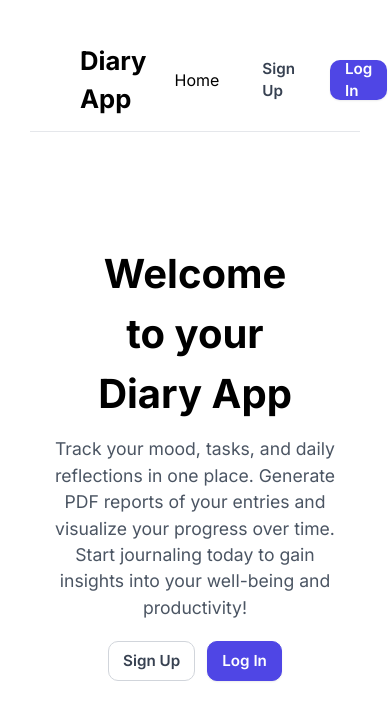
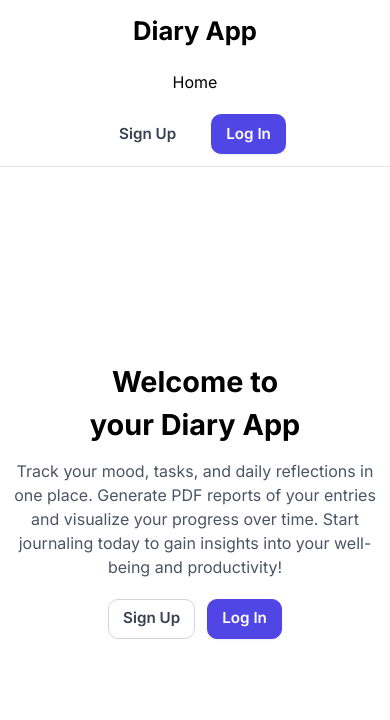
Before and after one commit to Tomek889/diary-app, a React (Vite) app in the folder client/: page / in a window 390 px wide. Shown: the top 720 px of the page. Built offline with nearby package versions, Linux system fonts and the light colour scheme; no server answers.

Commit message:
Add responsive design to the pages

```diff
--- a/client/src/components/Calendar.jsx
+++ b/client/src/components/Calendar.jsx
@@ -49,12 +49,17 @@ export default function Calendar() {
   };
 
   return (
+    <div className="calendar">
       <DayPicker
+        navLayout="around"
+        captionLayout="label"
+        fixedWeeks
         mode="single"
         selected={date}
         onSelect={handleSelect}
         modifiers={{ entered: enteredDates }}
         modifiersClassNames={{ entered: "entered-day" }}
       />
+    </div>
   );
 }
--- a/client/src/index.css
+++ b/client/src/index.css
@@ -299,7 +299,9 @@ main {
 }
 
 .today-entry-btn {
-  margin-top: 12px;
+  display: flex;
+  width: fit-content;
+  margin: 12px 0px 0px;
   background: #eef2ff;
   color: #4338ca;
   border-color: #c7d2fe;
@@ -603,3 +605,81 @@ input[type="checkbox"] {
   color: #065f46;
   border-radius: 40%;
 }
+
+.calendar {
+  width: 100%;
+  max-width: 360px;
+  margin: 0 auto;
+}
+
+@media (max-width: 1120px) {
+  .dashboard {
+    grid-template-columns: 1fr;
+  }
+}
+
+@media (max-width: 700px) {
+  nav {
+    flex-direction: column;
+    gap: 12px;
+    padding: 12px;
+  }
+
+  .pagesNav {
+    gap: 20px;
+  }
+
+  .auth-card {
+    padding: 20px;
+  }
+
+  .today-entry-btn {
+    width: 100%;
+  }
+
+  .rdp-months nav {
+    display: flex;
+  }
+}
+
+@media (max-width: 500px) {
+  .calendar {
+    max-width: 100%;
+  }
+
+  .home h1 {
+    font-size: 1.8rem;
+  }
+
+  .home p {
+    font-size: 1rem;
+  }
+
+  body {
+    padding: 5px;
+    margin: 0px;
+  }
+
+  .stats-grid {
+    grid-template-columns: 1fr;
+  }
+
+  .dashboard {
+    padding: 0px;
+    margin: 0px;
+  }
+
+  main {
+    padding: 25px 5px;
+  }
+}
+
+@media (max-width: 400px) {
+  body {
+    padding: 0;
+  }
+
+  .calendar {
+    max-width: 95%;
+  }
+}
--- a/client/src/pages/Dashboard.jsx
+++ b/client/src/pages/Dashboard.jsx
@@ -75,7 +75,7 @@ export default function Dashboard() {
         {!loading && !error && (
           <div className="stats-grid">
             <div className="stat-card">
-              <h2>Tasks completed (this month)</h2>
+              <h2>Tasks completed this month</h2>
               <p>
                 {stats?.monthTasksCompletion != null ? (
                   <>
```
Lines whose indentation alone changed are shown as unchanged.
